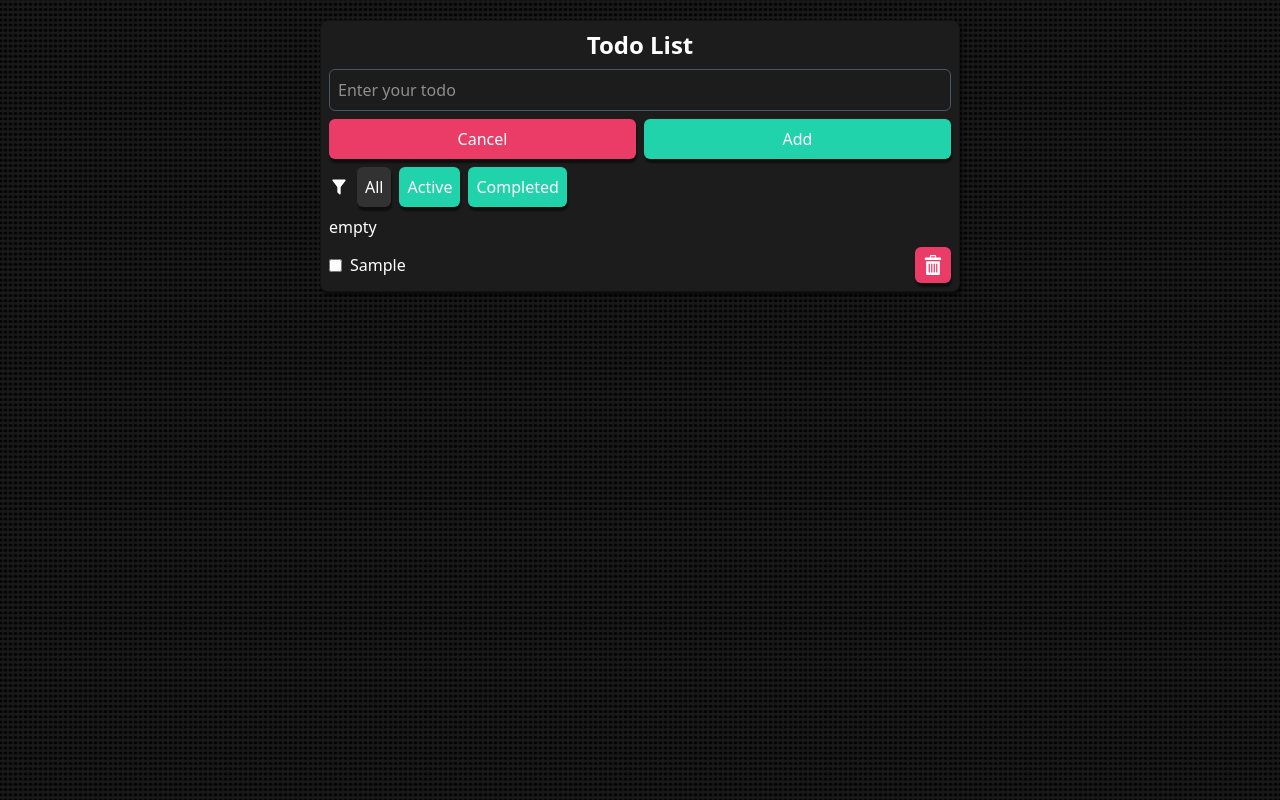
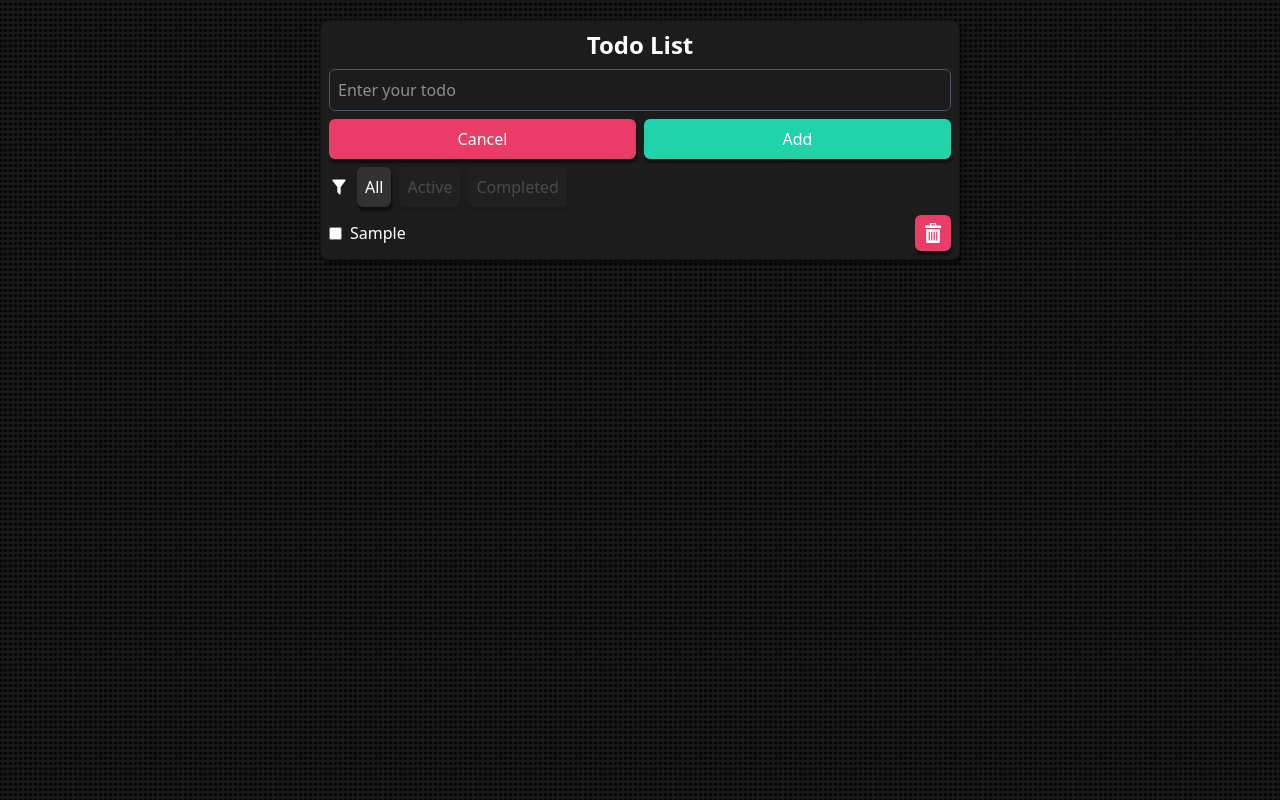
Before and after one commit to TraceOfHumanity/todo-list-vue, a Vue app: page / in a window 1280 px wide. Both pictures are taken after typing "Sample" into the empty fields and a click on the button "Add". Built offline with nearby package versions, Linux system fonts and the light colour scheme.

Commit message:
refactor(todo): remove unused Todo.Empty component and update TodoEmpty styling

```diff
--- a/commitlint.config.js
+++ b/commitlint.config.js
@@ -23,6 +23,6 @@ export default {
     "scope-case": [2, "always", "lower-case"],
     "subject-empty": [2, "never"],
     "subject-full-stop": [2, "never", "."],
-    "header-max-length": [2, "always", 72],
+    "header-max-length": [2, "always", 100],
   },
 };
--- a/src/App.vue
+++ b/src/App.vue
@@ -7,7 +7,6 @@
     <Todo.Header />
     <Todo.Input />
     <Todo.Filter />
-    <Todo.Empty />
     <Todo.List />
   </Todo>
 </template>
--- a/src/components/Todo/TodoEmpty.vue
+++ b/src/components/Todo/TodoEmpty.vue
@@ -1,5 +1,5 @@
 <template>
-  <div class="">empty</div>
+  <div class="text-center">list is empty</div>
 </template>
 
 <script setup lang="ts"></script>
--- a/src/components/Todo/TodoFilter.vue
+++ b/src/components/Todo/TodoFilter.vue
@@ -7,17 +7,17 @@
     />
     <BaseButton
       @click="setFilter('all')"
-      :class="filterValue !== 'all' ? 'bg-green' : ''"
+      :class="filterValue !== 'all' ? 'opacity-20' : ''"
       >All</BaseButton
     >
     <BaseButton
       @click="setFilter('active')"
-      :class="filterValue !== 'active' ? 'bg-green' : ''"
+      :class="filterValue !== 'active' ? 'opacity-20' : ''"
       >Active</BaseButton
     >
     <BaseButton
       @click="setFilter('completed')"
-      :class="filterValue !== 'completed' ? 'bg-green' : ''"
+      :class="filterValue !== 'completed' ? 'opacity-20' : ''"
       >Completed</BaseButton
     >
   </div>
--- a/src/components/Todo/TodoList.vue
+++ b/src/components/Todo/TodoList.vue
@@ -1,16 +1,26 @@
 <template>
-  <div class="grid gap-2">
+  <TodoEmpty v-if="todos.length === 0" />
+  <div
+    v-else
+    class="grid gap-2"
+  >
     <TodoItem
       v-for="todo in todos"
-      :key="todo"
+      :key="todo.id"
       :todo="todo"
     />
   </div>
 </template>
 
 <script setup lang="ts">
-  import {inject} from "vue";
+  import {inject, type Ref} from "vue";
   import TodoItem from "./TodoItem.vue";
+  import TodoEmpty from "./TodoEmpty.vue";
+  import type {TypeTodo} from "./types";
 
-  const todos = inject("todos");
+  const todos = inject<Ref<TypeTodo[]>>("todos");
+
+  if (!todos) {
+    throw new Error("todos is not provided");
+  }
 </script>
```
